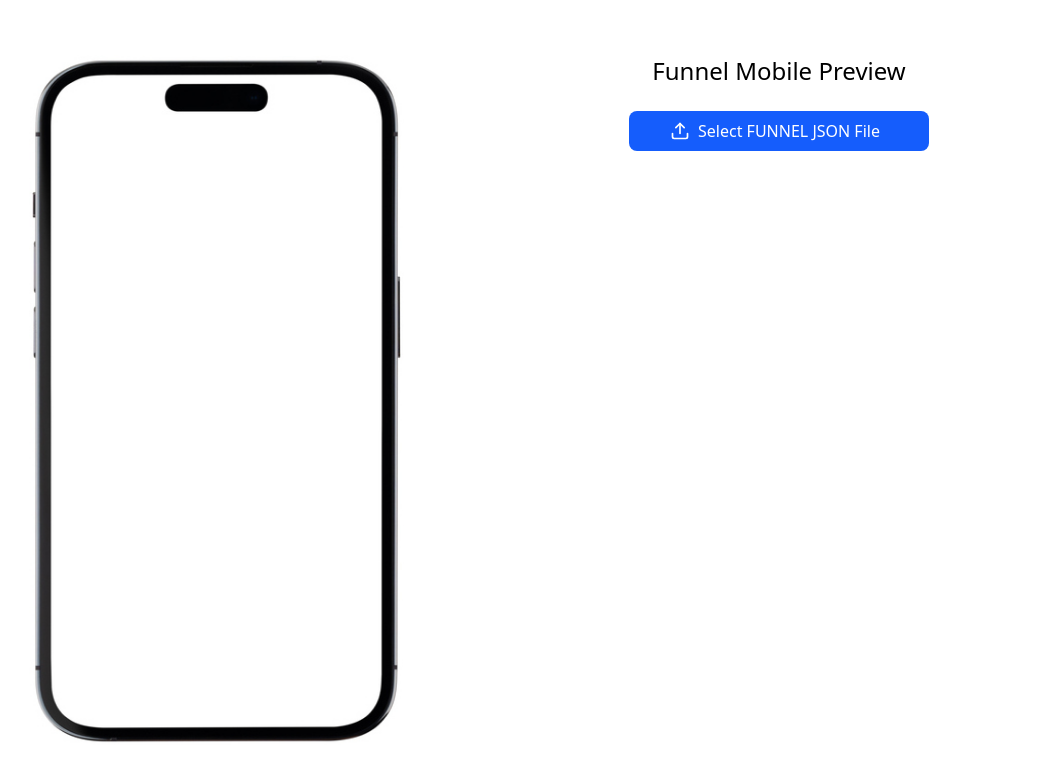
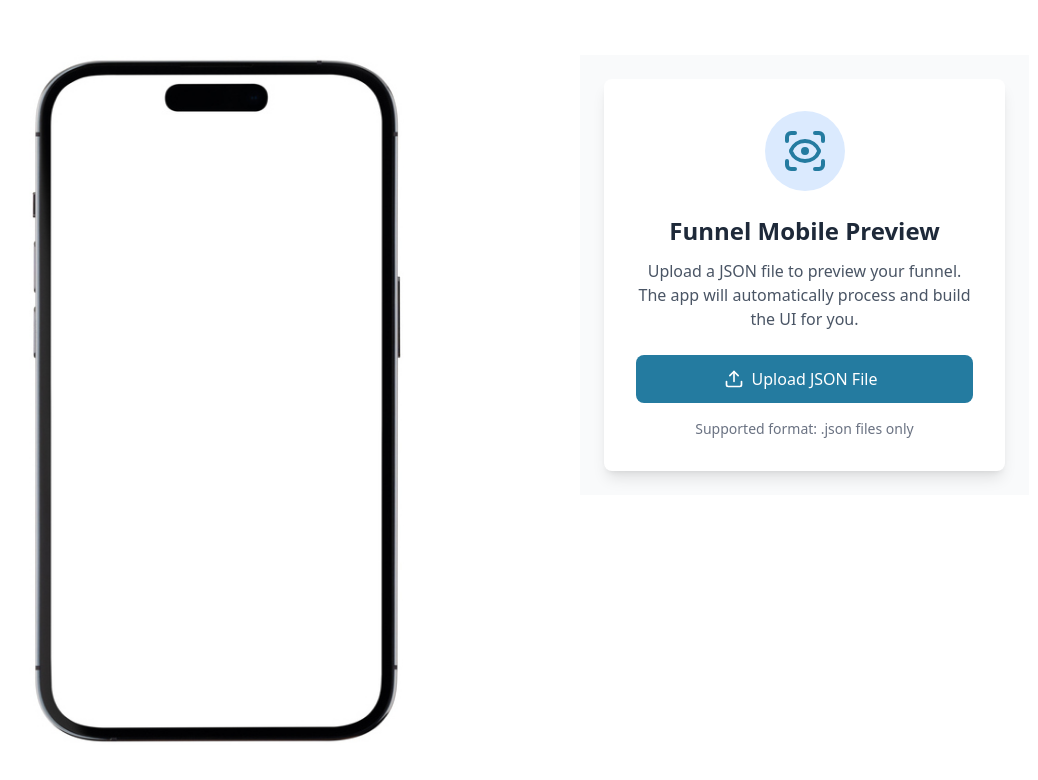
Before and after one commit to faradzh/funnel-preview, a React (Vite) app: page / in a window 1280 px wide. Shown: the top 780 px of the page, without its empty margins (111-1149 px from the left). Built offline with nearby package versions, Linux system fonts and the light colour scheme.

Commit message:
chore: enhance the upload json section and move pagination

```diff
--- a/src/App.tsx
+++ b/src/App.tsx
@@ -1,72 +1,32 @@
 import { useState } from "react";
 
 import "./App.css";
-import FunnelUpload from "./FunnelUpload";
 import Pagination from "./Pagination";
 import { Funnel } from "./content-blocks/types";
 import FunnelOverview from "./FunnelOverview";
 import MobilePreview from "./MobilePreview";
+import UploadJson from "./UploadJson";
 
 function App() {
   const [funnel, setFunnel] = useState<Funnel | null>(null);
   const [currentPageIndex, setCurrentPageIndex] = useState(0);
 
-  function handleFunnelChange(e: React.SyntheticEvent) {
-    const target = e.target as HTMLInputElement;
-    const file = target.files?.[0];
-
-    if (file) {
-      const reader = new FileReader();
-
-      reader.onload = (e: ProgressEvent<FileReader>) => {
-        const target = e.target as any;
-        try {
-          const json = JSON.parse(target?.result);
-          setFunnel(json);
-        } catch (_) {
-          alert("Invalid JSON file");
-        }
-      };
-
-      reader.readAsText(file);
-    }
-  }
-
   return (
-    <main className="flex h-full w-[1000px] bg-white">
-      {/* <section className="flex items-center mr-8">
-        <img
-          className="w-20 h-20 m-auto align-middle"
-          src="https://perspective.imgix.net/assets/app/logo/256x256.png?auto=compress&dpr=2"
-          alt="Perspective logo"
-        />
-      </section> */}
-      <section className="w-1/2 h-full">
+    <main className="flex space-x-10 h-full max-w-[1000px] bg-white">
+      <section className="h-full">
         <MobilePreview funnel={funnel}>
           <FunnelOverview funnel={funnel} currentPageIndex={currentPageIndex} />
         </MobilePreview>
       </section>
+      <section className="flex items-center min-w-24">
+        <Pagination
+          currentPageIndex={currentPageIndex}
+          setCurrentPageIndex={setCurrentPageIndex}
+          funnel={funnel}
+        />
+      </section>
       <section className="w-1/2 h-full">
-        <h1 className="text-2xl mb-6 text-black">Funnel Mobile Preview</h1>
-        <div className="mb-4">
-          <FunnelUpload onUpload={handleFunnelChange} />
-        </div>
-        {funnel && (
-          <>
-            <div>
-              <div className="mb-4">
-                <h2 className="text-xl text-black">{funnel.name}</h2>
-              </div>
-              <div className="mb-4">
-                <Pagination
-                  currentPageIndex={currentPageIndex}
-                  setCurrentPageIndex={setCurrentPageIndex}
-                  funnel={funnel}
-                />
-              </div>
-            </div>
-          </>
-        )}
+        <UploadJson funnel={funnel} setFunnel={setFunnel} />
       </section>
     </main>
   );
--- a/src/FunnelUpload.tsx
+++ b/src/FunnelUploadInput.tsx
@@ -3,14 +3,14 @@ import { Upload } from "lucide-react";
 interface Props {
   onUpload(e: React.SyntheticEvent): void;
 }
-function FunnelUpload({ onUpload }: Props) {
+function FunnelUploadInput({ onUpload }: Props) {
   return (
     <label
-      className="flex max-w-[300px] m-auto items-center justify-center text-white rounded-lg cursor-pointer py-2 px-4 text-center space-x-2 bg-blue-600"
+      className="bg-[#247BA0] hover:bg-[#216887] text-white font-medium py-3 px-6 rounded-lg w-full mb-4 flex items-center justify-center space-x-2 cursor-pointer"
       htmlFor="jsonInput"
     >
       <Upload size={20} />
-      <span>Select FUNNEL JSON File</span>
+      <span>Upload JSON File</span>
       <input
         id="jsonInput"
         type="file"
@@ -22,4 +22,4 @@ function FunnelUpload({ onUpload }: Props) {
   );
 }
 
-export default FunnelUpload;
+export default FunnelUploadInput;
--- a/src/Pagination.tsx
+++ b/src/Pagination.tsx
@@ -26,10 +26,14 @@ function Pagination({ funnel, currentPageIndex, setCurrentPageIndex }: Props) {
     return null;
   }
 
+  if (fullPagesLength === 1) {
+    return null;
+  }
+
   return (
-    <div className="flex items-center justify-center space-x-4">
+    <div className="flex flex-col items-center justify-center space-y-4">
       <button
-        className="bg-blue-600 text-white rounded-lg py-2 px-4 cursor-pointer"
+        className="bg-[#247BA0] hover:bg-[#216887] text-white rounded-lg py-2 px-4 cursor-pointer"
         onClick={prevPage}
       >
         <ChevronLeft size={20} />
@@ -38,7 +42,7 @@ function Pagination({ funnel, currentPageIndex, setCurrentPageIndex }: Props) {
         Page {currentPageIndex + 1} of {fullPagesLength}
       </span>
       <button
-        className="bg-blue-600 text-white rounded-lg py-2 px-4 cursor-pointer"
+        className="bg-[#247BA0] hover:bg-[#216887] text-white rounded-lg py-2 px-4 cursor-pointer"
         onClick={nextPage}
       >
         <ChevronRight size={20} />
--- /dev/null
+++ b/src/UploadJson.tsx
@@ -0,0 +1,59 @@
+import { ScanEye } from "lucide-react";
+
+import FunnelUploadInput from "./FunnelUploadInput";
+
+function UploadJson({ funnel, setFunnel }: any) {
+  function handleFunnelChange(e: React.SyntheticEvent) {
+    const target = e.target as HTMLInputElement;
+    const file = target.files?.[0];
+
+    if (file) {
+      const reader = new FileReader();
+
+      reader.onload = (e: ProgressEvent<FileReader>) => {
+        const target = e.target as any;
+        try {
+          const json = JSON.parse(target?.result);
+          setFunnel(json);
+        } catch (_) {
+          alert("Invalid JSON file");
+        }
+      };
+
+      reader.readAsText(file);
+    }
+  }
+
+  return (
+    <div className="flex flex-col items-center justify-center bg-gray-50 p-6">
+      <div className="bg-white rounded-lg shadow-lg p-8 max-w-md w-full flex flex-col items-center">
+        <div className="bg-blue-100 p-4 rounded-full mb-6">
+          <ScanEye size={48} className="text-[#247BA0]" />
+        </div>
+
+        <h1 className="text-2xl font-bold text-center text-gray-800 mb-3">
+          Funnel Mobile Preview
+        </h1>
+
+        {funnel?.name && (
+          <div className="mb-4">
+            <h2 className="text-xl text-black">{funnel?.name}</h2>
+          </div>
+        )}
+
+        <p className="text-gray-600 text-center mb-6">
+          Upload a JSON file to preview your funnel. The app will automatically
+          process and build the UI for you.
+        </p>
+
+        <FunnelUploadInput onUpload={handleFunnelChange} />
+
+        <p className="text-sm text-gray-500 text-center">
+          Supported format: .json files only
+        </p>
+      </div>
+    </div>
+  );
+}
+
+export default UploadJson;
```
